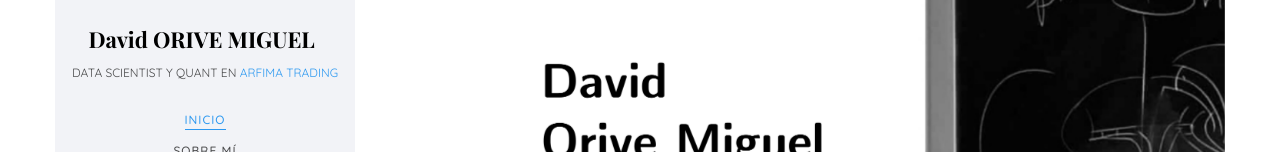
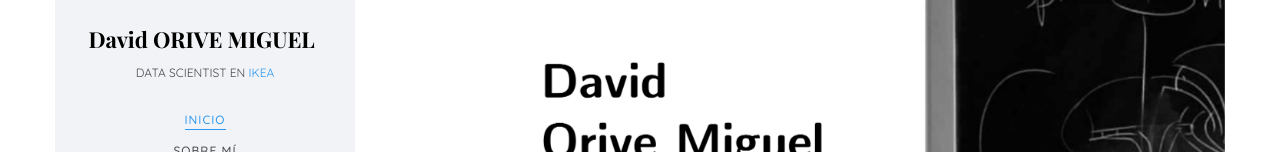
Before and after one commit to dorive/dorive.github.io, a plain HTML site: page index.html in a window 1280 px wide. Shown: the part 198-350 px from the top of the page. Drawn offline with nearby package versions, Linux system fonts and the light colour scheme; files whose address does not match are found by name; a web font is replaced by a local one.

Commit message:
Ikea job was updated.

```diff
--- a/index.html
+++ b/index.html
@@ -58,7 +58,7 @@
 			<div class="text-center">
 				<div class="author-img" style="background-image: url(images/about.jpg);"></div>
 				<h1 id="colorlib-logo"><a href="index.html">David ORIVE MIGUEL</a></h1>
-				<span class="position">Data Scientist y Quant en <a href="https://www.arfima.com/" target="_blank">Arfima Trading</a></span>
+				<span class="position">Data Scientist en <a href="https://www.ikea.com/" target="_blank">IKEA</a></span>
 			</div>
 			<nav id="colorlib-main-menu" role="navigation" class="navbar">
 				<div id="navbar" class="collapse">
```
